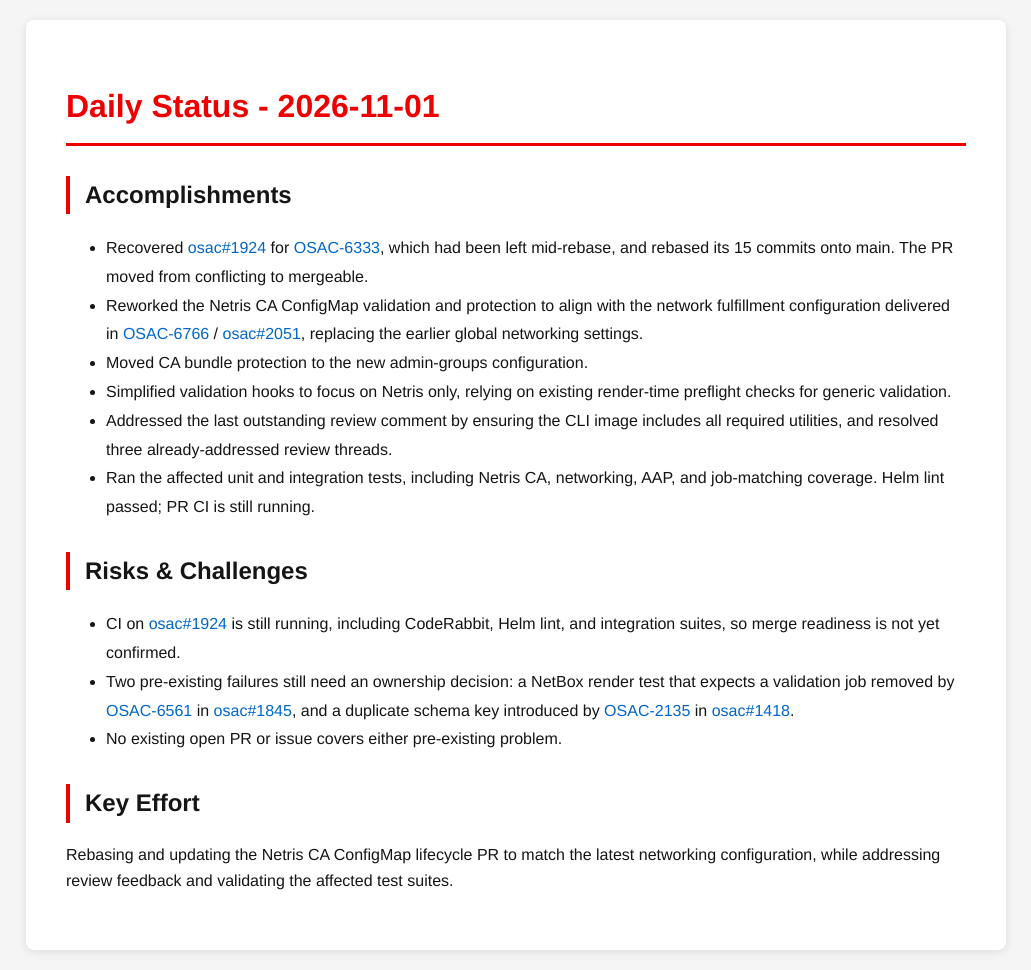
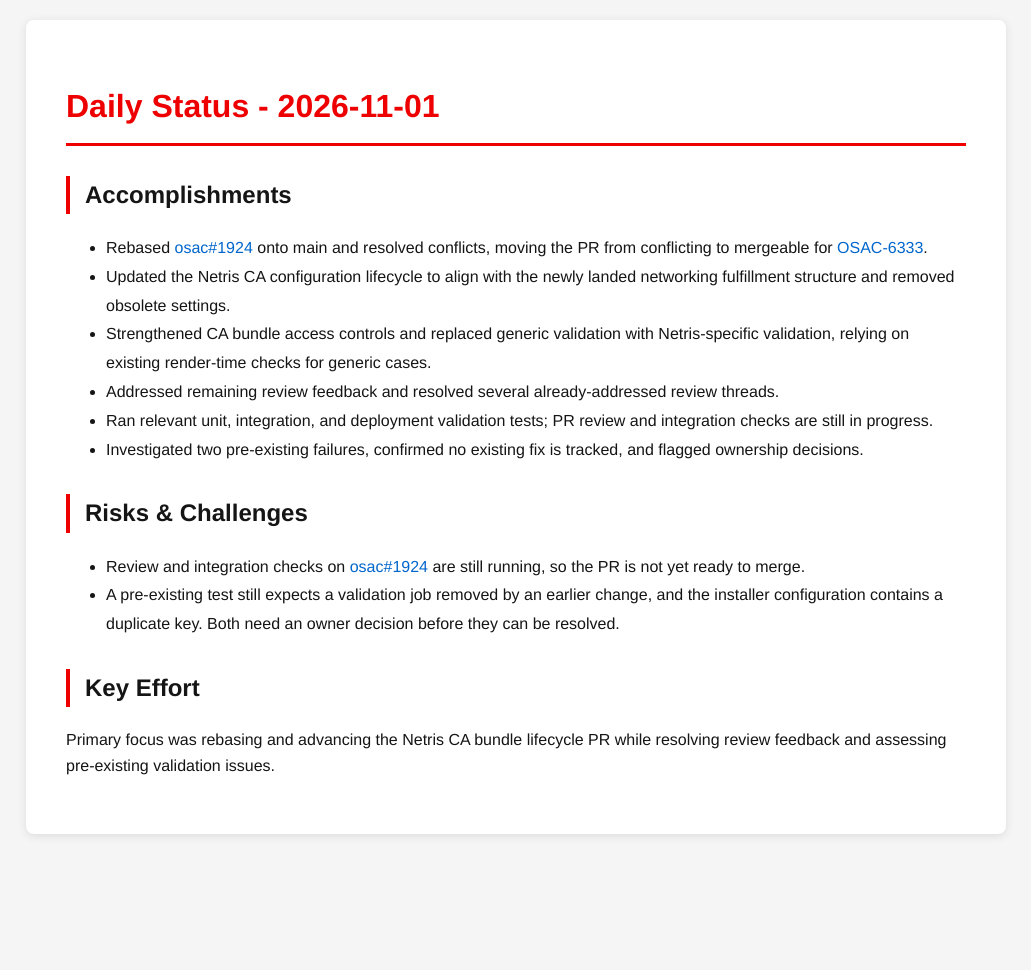
Before and after one commit to tzvatot/daily-status, a Jekyll site: the page built from 2026-11-01.md, in a window 1280 px wide. Shown: the whole page, without its empty margins (124-1155 px from the left). Built offline with Jekyll 4.4.1, drawn with Linux system fonts in a browser that asks for light colours; after the commit the page ends 900 px from its top, so only the background shows below that.

Commit message:
Daily status update - 2026-11-01

```diff
--- a/2026-11-01.md
+++ b/2026-11-01.md
@@ -7,17 +7,16 @@ date: 2026-11-01
 # Daily Status - 2026-11-01
 
 ## Accomplishments
-- Recovered [osac#1924](https://github.com/osac-project/osac/pull/1924) for [OSAC-6333](https://redhat.atlassian.net/browse/OSAC-6333), which had been left mid-rebase, and rebased its 15 commits onto main. The PR moved from conflicting to mergeable.
-- Reworked the Netris CA ConfigMap validation and protection to align with the network fulfillment configuration delivered in [OSAC-6766](https://redhat.atlassian.net/browse/OSAC-6766) / [osac#2051](https://github.com/osac-project/osac/pull/2051), replacing the earlier global networking settings.
-- Moved CA bundle protection to the new admin-groups configuration.
-- Simplified validation hooks to focus on Netris only, relying on existing render-time preflight checks for generic validation.
-- Addressed the last outstanding review comment by ensuring the CLI image includes all required utilities, and resolved three already-addressed review threads.
-- Ran the affected unit and integration tests, including Netris CA, networking, AAP, and job-matching coverage. Helm lint passed; PR CI is still running.
+- Rebased [osac#1924](https://github.com/osac-project/osac/pull/1924) onto main and resolved conflicts, moving the PR from conflicting to mergeable for [OSAC-6333](https://redhat.atlassian.net/browse/OSAC-6333).
+- Updated the Netris CA configuration lifecycle to align with the newly landed networking fulfillment structure and removed obsolete settings.
+- Strengthened CA bundle access controls and replaced generic validation with Netris-specific validation, relying on existing render-time checks for generic cases.
+- Addressed remaining review feedback and resolved several already-addressed review threads.
+- Ran relevant unit, integration, and deployment validation tests; PR review and integration checks are still in progress.
+- Investigated two pre-existing failures, confirmed no existing fix is tracked, and flagged ownership decisions.
 
 ## Risks & Challenges
-- CI on [osac#1924](https://github.com/osac-project/osac/pull/1924) is still running, including CodeRabbit, Helm lint, and integration suites, so merge readiness is not yet confirmed.
-- Two pre-existing failures still need an ownership decision: a NetBox render test that expects a validation job removed by [OSAC-6561](https://redhat.atlassian.net/browse/OSAC-6561) in [osac#1845](https://github.com/osac-project/osac/pull/1845), and a duplicate schema key introduced by [OSAC-2135](https://redhat.atlassian.net/browse/OSAC-2135) in [osac#1418](https://github.com/osac-project/osac/pull/1418).
-- No existing open PR or issue covers either pre-existing problem.
+- Review and integration checks on [osac#1924](https://github.com/osac-project/osac/pull/1924) are still running, so the PR is not yet ready to merge.
+- A pre-existing test still expects a validation job removed by an earlier change, and the installer configuration contains a duplicate key. Both need an owner decision before they can be resolved.
 
 ## Key Effort
-Rebasing and updating the Netris CA ConfigMap lifecycle PR to match the latest networking configuration, while addressing review feedback and validating the affected test suites.
+Primary focus was rebasing and advancing the Netris CA bundle lifecycle PR while resolving review feedback and assessing pre-existing validation issues.
```
